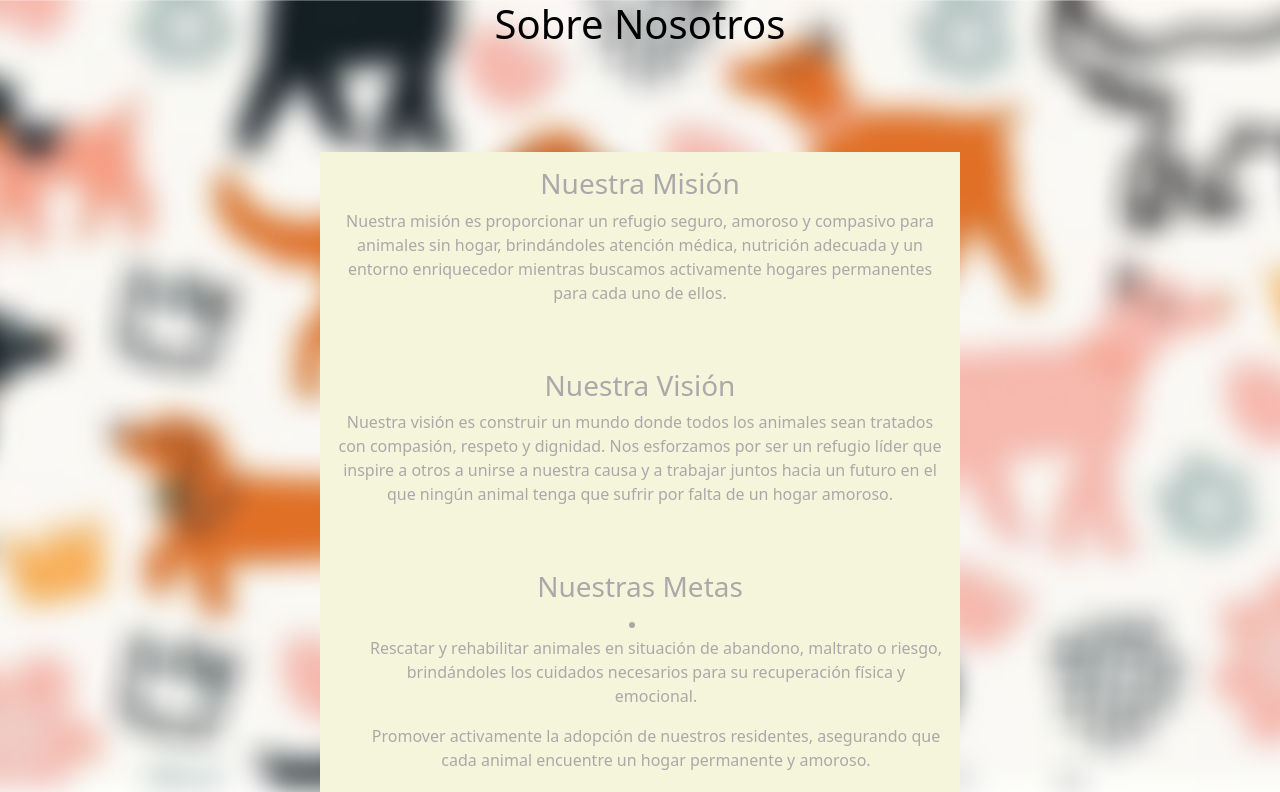
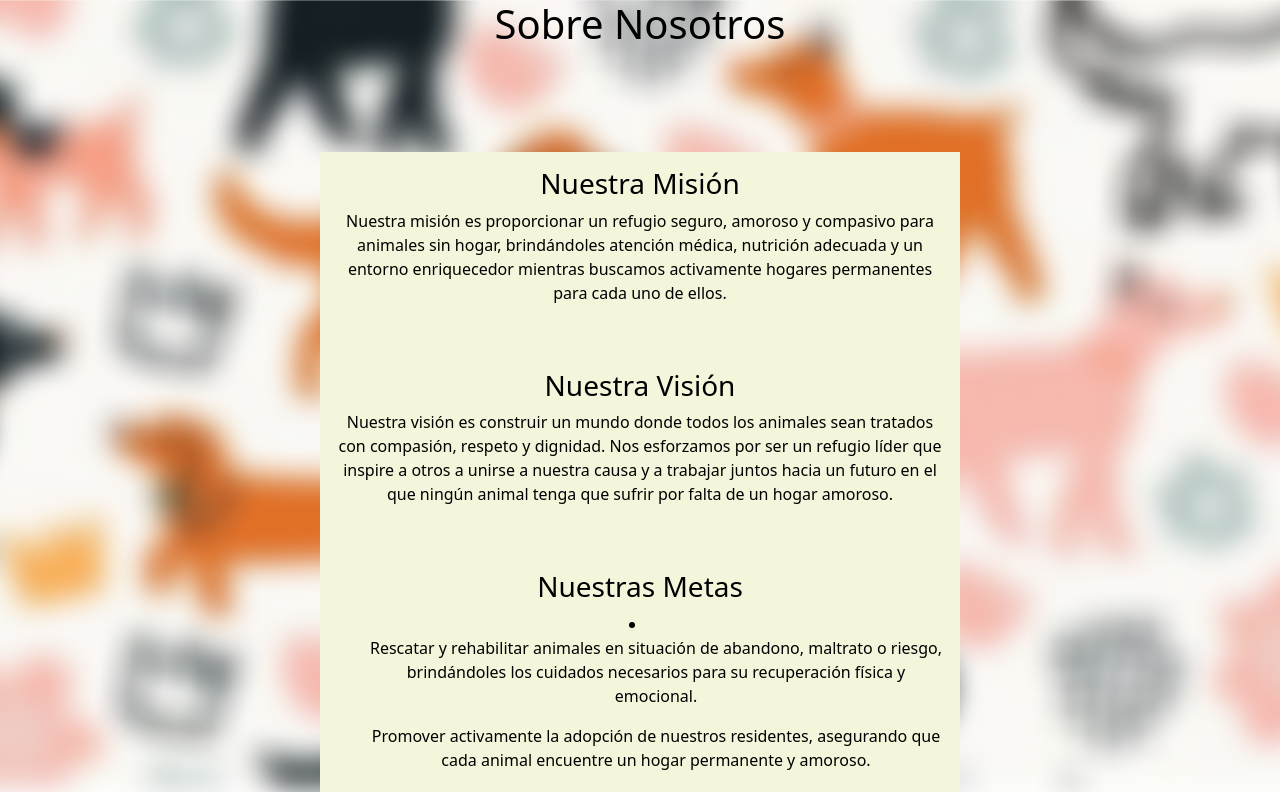
Before and after one commit to DiegoRuP/refugioDIJK, an Angular app: page /about in a window 1280 px wide. Shown: the top 792 px of the page. Built offline with nearby package versions, Linux system fonts and the light colour scheme.

Commit message:
agregué el ngStyle

```diff
--- a/src/app/about/about.component.css
+++ b/src/app/about/about.component.css
@@ -23,7 +23,6 @@
 
 .informacion{
     background-color: beige;
-    color: darkgray;
     justify-content: center;
     text-align: center;
     max-width: 50%;
--- a/src/app/about/about.component.html
+++ b/src/app/about/about.component.html
@@ -4,7 +4,8 @@
     <br><br><br><br>
 </div>
 
-<div class="informacion">
+<!-- uso de ngstyle -->
+<div class="informacion" [ngStyle]="{color: colorInfo}">
   <h3>Nuestra Misión</h3>
     <p>Nuestra misión es proporcionar un refugio seguro, amoroso y compasivo para animales sin hogar, brindándoles atención médica, nutrición adecuada y un entorno enriquecedor mientras buscamos activamente hogares permanentes para cada uno de ellos.</p>
     <br><br>
--- a/src/app/about/about.component.ts
+++ b/src/app/about/about.component.ts
@@ -1,12 +1,14 @@
 import { Component } from '@angular/core';
+import { CommonModule } from '@angular/common';
+import { RouterOutlet } from '@angular/router';
 
 @Component({
   selector: 'app-about',
   standalone: true,
-  imports: [],
+  imports: [CommonModule, RouterOutlet],
   templateUrl: './about.component.html',
   styleUrl: './about.component.css'
 })
 export class AboutComponent {
-
+  colorInfo = 'black';
 }
```
